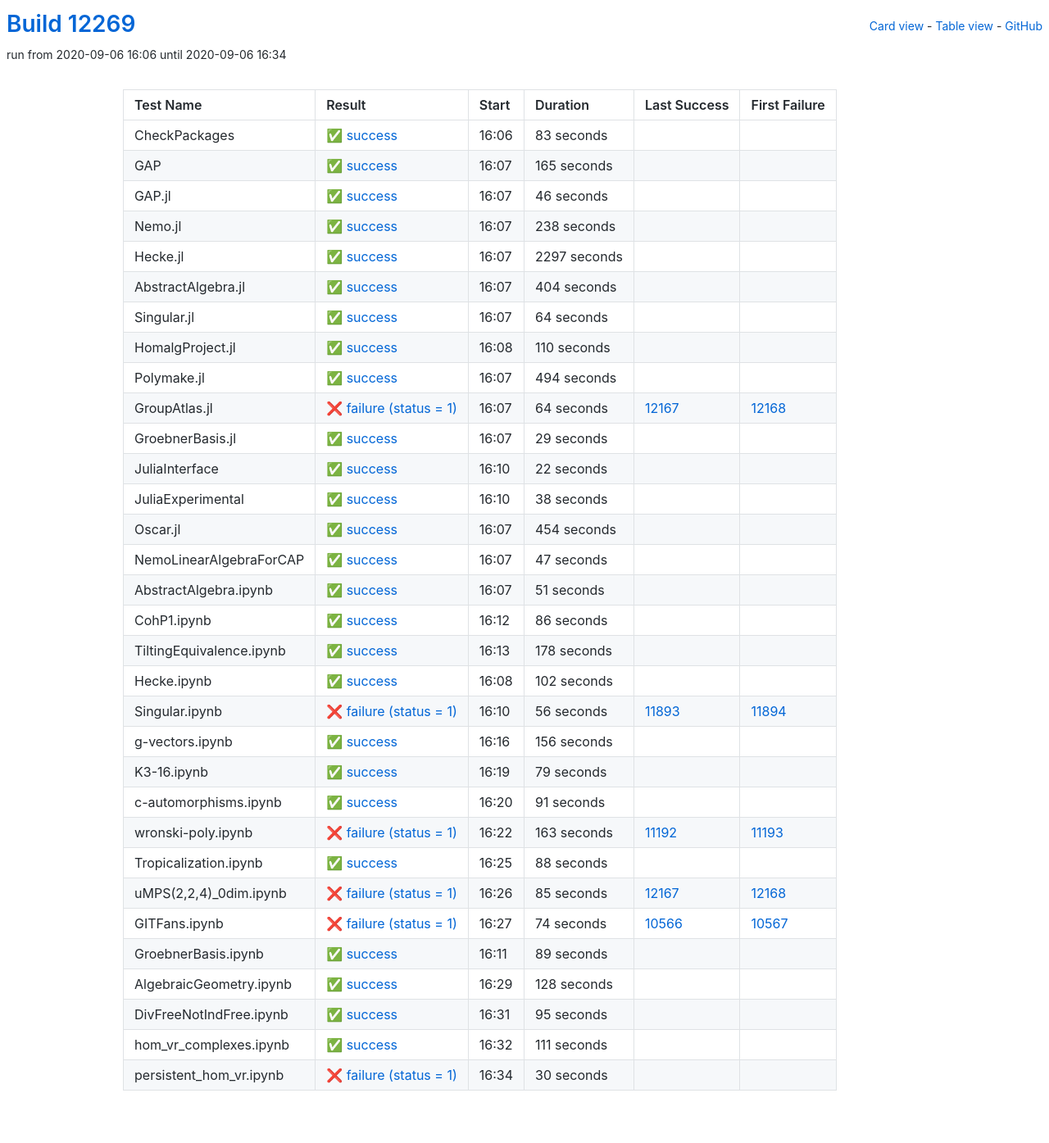
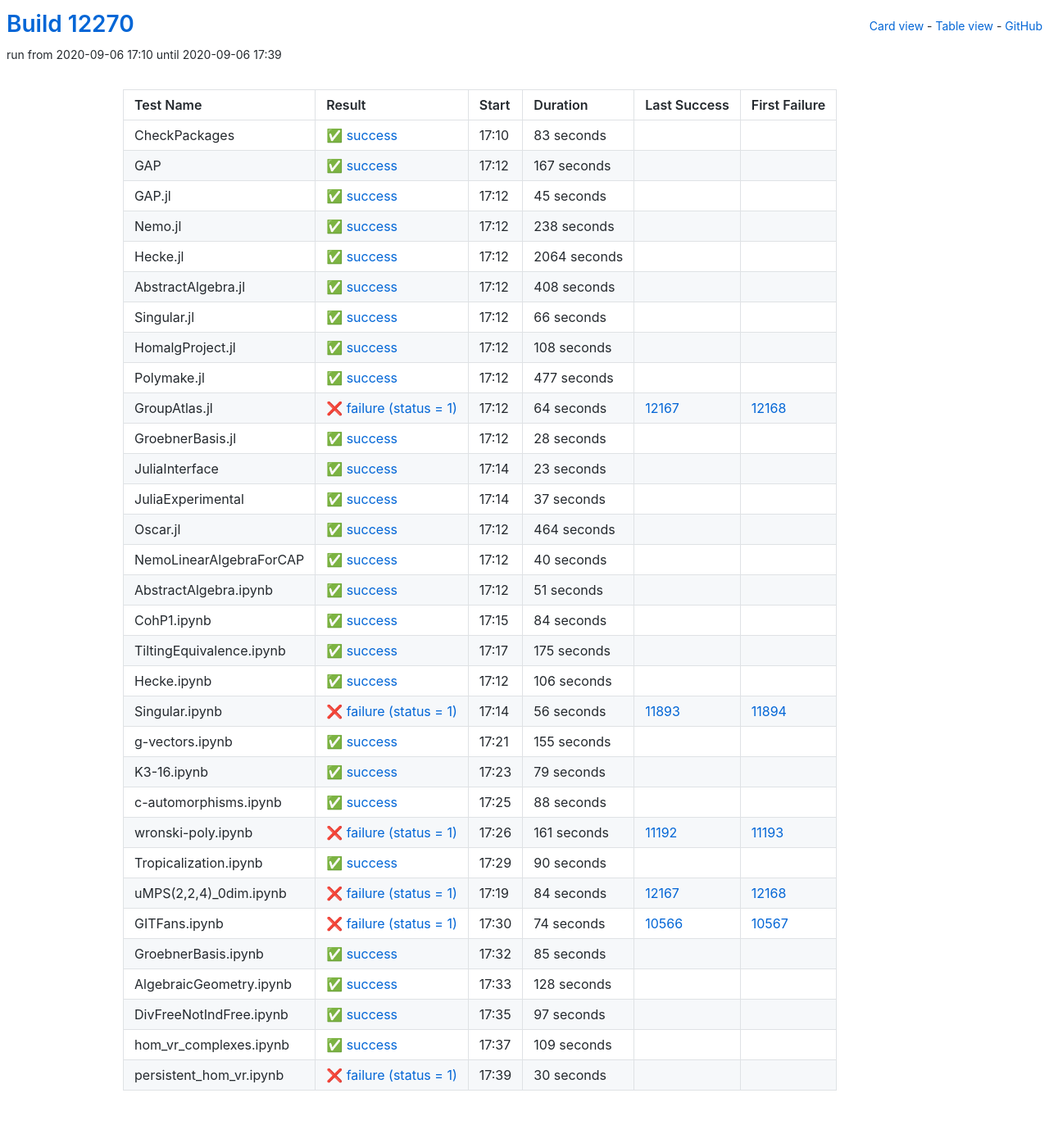
Before and after one commit to oscar-system/oscar-ci-status, a Jekyll site: the page built from table.html, in a window 1280 px wide. Shown: the whole page at 82% size. Built offline with Jekyll 4.4.1, drawn with Linux system fonts in a browser that asks for light colours.

Commit message:
Build #12270

```diff
--- a/_data/ci.yml
+++ b/_data/ci.yml
@@ -1,6 +1,6 @@
 ---
-build: 12269
-build_url: https://oscarci.mathematik.uni-kl.de/job/oscar/12269/
+build: 12270
+build_url: https://oscarci.mathematik.uni-kl.de/job/oscar/12270/
 job: oscar
 organization: oscar-system
 repo: oscar-ci-status
@@ -8,8 +8,8 @@
 tests:
 - name: CheckPackages
   id: checkpackages
-  log: https://oscarci.mathematik.uni-kl.de/job/oscar/12269/artifact/logs/build-12269/CheckPackages.log
-  start: 2020-09-06 16:06
+  log: https://oscarci.mathematik.uni-kl.de/job/oscar/12270/artifact/logs/build-12270/CheckPackages.log
+  start: 2020-09-06 17:10
   success: true
   exitcode: 0
   status: success
@@ -20,32 +20,32 @@
   first_failure_url:
 - name: GAP
   id: gap
-  log: https://oscarci.mathematik.uni-kl.de/job/oscar/12269/artifact/logs/build-12269/GAP.log
-  start: 2020-09-06 16:07
+  log: https://oscarci.mathematik.uni-kl.de/job/oscar/12270/artifact/logs/build-12270/GAP.log
+  start: 2020-09-06 17:12
   success: true
   exitcode: 0
   status: success
-  duration: 165
+  duration: 167
   last_success: false
   last_success_url:
   first_failure: false
   first_failure_url:
 - name: GAP.jl
   id: gap-jl
-  log: https://oscarci.mathematik.uni-kl.de/job/oscar/12269/artifact/logs/build-12269/GAP.jl.log
-  start: 2020-09-06 16:07
+  log: https://oscarci.mathematik.uni-kl.de/job/oscar/12270/artifact/logs/build-12270/GAP.jl.log
+  start: 2020-09-06 17:12
   success: true
   exitcode: 0
   status: success
-  duration: 46
+  duration: 45
   last_success: false
   last_success_url:
   first_failure: false
   first_failure_url:
 - name: Nemo.jl
   id: nemo-jl
-  log: https://oscarci.mathematik.uni-kl.de/job/oscar/12269/artifact/logs/build-12269/Nemo.jl.log
-  start: 2020-09-06 16:07
+  log: https://oscarci.mathematik.uni-kl.de/job/oscar/12270/artifact/logs/build-12270/Nemo.jl.log
+  start: 2020-09-06 17:12
   success: true
   exitcode: 0
   status: success
@@ -56,68 +56,68 @@
   first_failure_url:
 - name: Hecke.jl
   id: hecke-jl
-  log: https://oscarci.mathematik.uni-kl.de/job/oscar/12269/artifact/logs/build-12269/Hecke.jl.log
-  start: 2020-09-06 16:07
+  log: https://oscarci.mathematik.uni-kl.de/job/oscar/12270/artifact/logs/build-12270/Hecke.jl.log
+  start: 2020-09-06 17:12
   success: true
   exitcode: 0
   status: success
-  duration: 2297
+  duration: 2064
   last_success: false
   last_success_url:
   first_failure: false
   first_failure_url:
 - name: AbstractAlgebra.jl
   id: abstractalgebra-jl
-  log: https://oscarci.mathematik.uni-kl.de/job/oscar/12269/artifact/logs/build-12269/AbstractAlgebra.jl.log
-  start: 2020-09-06 16:07
+  log: https://oscarci.mathematik.uni-kl.de/job/oscar/12270/artifact/logs/build-12270/AbstractAlgebra.jl.log
+  start: 2020-09-06 17:12
   success: true
   exitcode: 0
   status: success
-  duration: 404
+  duration: 408
   last_success: false
   last_success_url:
   first_failure: false
   first_failure_url:
 - name: Singular.jl
   id: singular-jl
-  log: https://oscarci.mathematik.uni-kl.de/job/oscar/12269/artifact/logs/build-12269/Singular.jl.log
-  start: 2020-09-06 16:07
+  log: https://oscarci.mathematik.uni-kl.de/job/oscar/12270/artifact/logs/build-12270/Singular.jl.log
+  start: 2020-09-06 17:12
   success: true
   exitcode: 0
   status: success
-  duration: 64
+  duration: 66
   last_success: false
   last_success_url:
   first_failure: false
   first_failure_url:
 - name: HomalgProject.jl
   id: homalgproject-jl
-  log: https://oscarci.mathematik.uni-kl.de/job/oscar/12269/artifact/logs/build-12269/HomalgProject.jl.log
-  start: 2020-09-06 16:08
+  log: https://oscarci.mathematik.uni-kl.de/job/oscar/12270/artifact/logs/build-12270/HomalgProject.jl.log
+  start: 2020-09-06 17:12
   success: true
   exitcode: 0
   status: success
-  duration: 110
+  duration: 108
   last_success: false
   last_success_url:
   first_failure: false
   first_failure_url:
 - name: Polymake.jl
   id: polymake-jl
-  log: https://oscarci.mathematik.uni-kl.de/job/oscar/12269/artifact/logs/build-12269/Polymake.jl.log
-  start: 2020-09-06 16:07
+  log: https://oscarci.mathematik.uni-kl.de/job/oscar/12270/artifact/logs/build-12270/Polymake.jl.log
+  start: 2020-09-06 17:12
   success: true
   exitcode: 0
   status: success
-  duration: 494
+  duration: 477
   last_success: false
   last_success_url:
   first_failure: false
   first_failure_url:
 - name: GroupAtlas.jl
   id: groupatlas-jl
-  log: https://oscarci.mathematik.uni-kl.de/job/oscar/12269/artifact/logs/build-12269/GroupAtlas.jl.log
-  start: 2020-09-06 16:07
+  log: https://oscarci.mathematik.uni-kl.de/job/oscar/12270/artifact/logs/build-12270/GroupAtlas.jl.log
+  start: 2020-09-06 17:12
   success: false
   exitcode: 1
   status: failure
@@ -128,68 +128,68 @@
   first_failure_url: https://oscarci.mathematik.uni-kl.de/job/oscar/12168/
 - name: GroebnerBasis.jl
   id: groebnerbasis-jl
-  log: https://oscarci.mathematik.uni-kl.de/job/oscar/12269/artifact/logs/build-12269/GroebnerBasis.jl.log
-  start: 2020-09-06 16:07
+  log: https://oscarci.mathematik.uni-kl.de/job/oscar/12270/artifact/logs/build-12270/GroebnerBasis.jl.log
+  start: 2020-09-06 17:12
   success: true
   exitcode: 0
   status: success
-  duration: 29
+  duration: 28
   last_success: false
   last_success_url:
   first_failure: false
   first_failure_url:
 - name: JuliaInterface
   id: juliainterface
-  log: https://oscarci.mathematik.uni-kl.de/job/oscar/12269/artifact/logs/build-12269/JuliaInterface.log
-  start: 2020-09-06 16:10
+  log: https://oscarci.mathematik.uni-kl.de/job/oscar/12270/artifact/logs/build-12270/JuliaInterface.log
+  start: 2020-09-06 17:14
   success: true
   exitcode: 0
   status: success
-  duration: 22
+  duration: 23
   last_success: false
   last_success_url:
   first_failure: false
   first_failure_url:
 - name: JuliaExperimental
   id: juliaexperimental
-  log: https://oscarci.mathematik.uni-kl.de/job/oscar/12269/artifact/logs/build-12269/JuliaExperimental.log
-  start: 2020-09-06 16:10
+  log: https://oscarci.mathematik.uni-kl.de/job/oscar/12270/artifact/logs/build-12270/JuliaExperimental.log
+  start: 2020-09-06 17:14
   success: true
   exitcode: 0
   status: success
-  duration: 38
+  duration: 37
   last_success: false
   last_success_url:
   first_failure: false
   first_failure_url:
 - name: Oscar.jl
   id: oscar-jl
-  log: https://oscarci.mathematik.uni-kl.de/job/oscar/12269/artifact/logs/build-12269/Oscar.jl.log
-  start: 2020-09-06 16:07
+  log: https://oscarci.mathematik.uni-kl.de/job/oscar/12270/artifact/logs/build-12270/Oscar.jl.log
+  start: 2020-09-06 17:12
   success: true
   exitcode: 0
   status: success
-  duration: 454
+  duration: 464
   last_success: false
   last_success_url:
   first_failure: false
   first_failure_url:
 - name: NemoLinearAlgebraForCAP
   id: nemolinearalgebraforcap
-  log: https://oscarci.mathematik.uni-kl.de/job/oscar/12269/artifact/logs/build-12269/NemoLinearAlgebraForCAP.log
-  start: 2020-09-06 16:07
+  log: https://oscarci.mathematik.uni-kl.de/job/oscar/12270/artifact/logs/build-12270/NemoLinearAlgebraForCAP.log
+  start: 2020-09-06 17:12
   success: true
   exitcode: 0
   status: success
-  duration: 47
+  duration: 40
   last_success: false
   last_success_url:
   first_failure: false
   first_failure_url:
 - name: AbstractAlgebra.ipynb
   id: abstractalgebra-ipynb
-  log: https://oscarci.mathematik.uni-kl.de/job/oscar/12269/artifact/logs/build-12269/AbstractAlgebra.ipynb.log
-  start: 2020-09-06 16:07
+  log: https://oscarci.mathematik.uni-kl.de/job/oscar/12270/artifact/logs/build-12270/AbstractAlgebra.ipynb.log
+  start: 2020-09-06 17:12
   success: true
   exitcode: 0
   status: success
@@ -200,44 +200,44 @@
   first_failure_url:
 - name: CohP1.ipynb
   id: cohp1-ipynb
-  log: https://oscarci.mathematik.uni-kl.de/job/oscar/12269/artifact/logs/build-12269/CohP1.ipynb.log
-  start: 2020-09-06 16:12
+  log: https://oscarci.mathematik.uni-kl.de/job/oscar/12270/artifact/logs/build-12270/CohP1.ipynb.log
+  start: 2020-09-06 17:15
   success: true
   exitcode: 0
   status: success
-  duration: 86
+  duration: 84
   last_success: false
   last_success_url:
   first_failure: false
   first_failure_url:
 - name: TiltingEquivalence.ipynb
   id: tiltingequivalence-ipynb
-  log: https://oscarci.mathematik.uni-kl.de/job/oscar/12269/artifact/logs/build-12269/TiltingEquivalence.ipynb.log
-  start: 2020-09-06 16:13
+  log: https://oscarci.mathematik.uni-kl.de/job/oscar/12270/artifact/logs/build-12270/TiltingEquivalence.ipynb.log
+  start: 2020-09-06 17:17
   success: true
   exitcode: 0
   status: success
-  duration: 178
+  duration: 175
   last_success: false
   last_success_url:
   first_failure: false
   first_failure_url:
 - name: Hecke.ipynb
   id: hecke-ipynb
-  log: https://oscarci.mathematik.uni-kl.de/job/oscar/12269/artifact/logs/build-12269/Hecke.ipynb.log
-  start: 2020-09-06 16:08
+  log: https://oscarci.mathematik.uni-kl.de/job/oscar/12270/artifact/logs/build-12270/Hecke.ipynb.log
+  start: 2020-09-06 17:12
   success: true
   exitcode: 0
   status: success
-  duration: 102
+  duration: 106
   last_success: false
   last_success_url:
   first_failure: false
   first_failure_url:
 - name: Singular.ipynb
   id: singular-ipynb
-  log: https://oscarci.mathematik.uni-kl.de/job/oscar/12269/artifact/logs/build-12269/Singular.ipynb.log
-  start: 2020-09-06 16:10
+  log: https://oscarci.mathematik.uni-kl.de/job/oscar/12270/artifact/logs/build-12270/Singular.ipynb.log
+  start: 2020-09-06 17:14
   success: false
   exitcode: 1
   status: failure
@@ -248,20 +248,20 @@
   first_failure_url: https://oscarci.mathematik.uni-kl.de/job/oscar/11894/
 - name: g-vectors.ipynb
   id: g-vectors-ipynb
-  log: https://oscarci.mathematik.uni-kl.de/job/oscar/12269/artifact/logs/build-12269/g-vectors.ipynb.log
-  start: 2020-09-06 16:16
+  log: https://oscarci.mathematik.uni-kl.de/job/oscar/12270/artifact/logs/build-12270/g-vectors.ipynb.log
+  start: 2020-09-06 17:21
   success: true
   exitcode: 0
   status: success
-  duration: 156
+  duration: 155
   last_success: false
   last_success_url:
   first_failure: false
   first_failure_url:
 - name: K3-16.ipynb
   id: k3-16-ipynb
-  log: https://oscarci.mathematik.uni-kl.de/job/oscar/12269/artifact/logs/build-12269/K3-16.ipynb.log
-  start: 2020-09-06 16:19
+  log: https://oscarci.mathematik.uni-kl.de/job/oscar/12270/artifact/logs/build-12270/K3-16.ipynb.log
+  start: 2020-09-06 17:23
   success: true
   exitcode: 0
   status: success
@@ -272,32 +272,8 @@
   first_failure_url:
 - name: c-automorphisms.ipynb
   id: c-automorphisms-ipynb
-  log: https://oscarci.mathematik.uni-kl.de/job/oscar/12269/artifact/logs/build-12269/c-automorphisms.ipynb.log
-  start: 2020-09-06 16:20
-  success: true
-  exitcode: 0
-  status: success
-  duration: 91
-  last_success: false
-  last_success_url:
-  first_failure: false
-  first_failure_url:
-- name: wronski-poly.ipynb
-  id: wronski-poly-ipynb
-  log: https://oscarci.mathematik.uni-kl.de/job/oscar/12269/artifact/logs/build-12269/wronski-poly.ipynb.log
-  start: 2020-09-06 16:22
-  success: false
-  exitcode: 1
-  status: failure
-  duration: 163
-  last_success: 11192
-  last_success_url: https://oscarci.mathematik.uni-kl.de/job/oscar/11192/
-  first_failure: 11193
-  first_failure_url: https://oscarci.mathematik.uni-kl.de/job/oscar/11193/
-- name: Tropicalization.ipynb
-  id: tropicalization-ipynb
-  log: https://oscarci.mathematik.uni-kl.de/job/oscar/12269/artifact/logs/build-12269/Tropicalization.ipynb.log
-  start: 2020-09-06 16:25
+  log: https://oscarci.mathematik.uni-kl.de/job/oscar/12270/artifact/logs/build-12270/c-automorphisms.ipynb.log
+  start: 2020-09-06 17:25
   success: true
   exitcode: 0
   status: success
@@ -306,22 +282,46 @@
   last_success_url:
   first_failure: false
   first_failure_url:
-- name: uMPS(2,2,4)_0dim.ipynb
-  id: umps-2-2-4-0dim-ipynb
-  log: https://oscarci.mathematik.uni-kl.de/job/oscar/12269/artifact/logs/build-12269/uMPS-2-2-4-_0dim.ipynb.log
-  start: 2020-09-06 16:26
+- name: wronski-poly.ipynb
+  id: wronski-poly-ipynb
+  log: https://oscarci.mathematik.uni-kl.de/job/oscar/12270/artifact/logs/build-12270/wronski-poly.ipynb.log
+  start: 2020-09-06 17:26
   success: false
   exitcode: 1
   status: failure
-  duration: 85
+  duration: 161
+  last_success: 11192
+  last_success_url: https://oscarci.mathematik.uni-kl.de/job/oscar/11192/
+  first_failure: 11193
+  first_failure_url: https://oscarci.mathematik.uni-kl.de/job/oscar/11193/
+- name: Tropicalization.ipynb
+  id: tropicalization-ipynb
+  log: https://oscarci.mathematik.uni-kl.de/job/oscar/12270/artifact/logs/build-12270/Tropicalization.ipynb.log
+  start: 2020-09-06 17:29
+  success: true
+  exitcode: 0
+  status: success
+  duration: 90
+  last_success: false
+  last_success_url:
+  first_failure: false
+  first_failure_url:
+- name: uMPS(2,2,4)_0dim.ipynb
+  id: umps-2-2-4-0dim-ipynb
+  log: https://oscarci.mathematik.uni-kl.de/job/oscar/12270/artifact/logs/build-12270/uMPS-2-2-4-_0dim.ipynb.log
+  start: 2020-09-06 17:19
+  success: false
+  exitcode: 1
+  status: failure
+  duration: 84
   last_success: 12167
   last_success_url: https://oscarci.mathematik.uni-kl.de/job/oscar/12167/
   first_failure: 12168
   first_failure_url: https://oscarci.mathematik.uni-kl.de/job/oscar/12168/
 - name: GITFans.ipynb
   id: gitfans-ipynb
-  log: https://oscarci.mathematik.uni-kl.de/job/oscar/12269/artifact/logs/build-12269/GITFans.ipynb.log
-  start: 2020-09-06 16:27
+  log: https://oscarci.mathematik.uni-kl.de/job/oscar/12270/artifact/logs/build-12270/GITFans.ipynb.log
+  start: 2020-09-06 17:30
   success: false
   exitcode: 1
   status: failure
@@ -332,20 +332,20 @@
   first_failure_url: https://oscarci.mathematik.uni-kl.de/job/oscar/10567/
 - name: GroebnerBasis.ipynb
   id: groebnerbasis-ipynb
-  log: https://oscarci.mathematik.uni-kl.de/job/oscar/12269/artifact/logs/build-12269/GroebnerBasis.ipynb.log
-  start: 2020-09-06 16:11
+  log: https://oscarci.mathematik.uni-kl.de/job/oscar/12270/artifact/logs/build-12270/GroebnerBasis.ipynb.log
+  start: 2020-09-06 17:32
   success: true
   exitcode: 0
   status: success
-  duration: 89
+  duration: 85
   last_success: false
   last_success_url:
   first_failure: false
   first_failure_url:
 - name: AlgebraicGeometry.ipynb
   id: algebraicgeometry-ipynb
-  log: https://oscarci.mathematik.uni-kl.de/job/oscar/12269/artifact/logs/build-12269/AlgebraicGeometry.ipynb.log
-  start: 2020-09-06 16:29
+  log: https://oscarci.mathematik.uni-kl.de/job/oscar/12270/artifact/logs/build-12270/AlgebraicGeometry.ipynb.log
+  start: 2020-09-06 17:33
   success: true
   exitcode: 0
   status: success
@@ -356,32 +356,32 @@
   first_failure_url:
 - name: DivFreeNotIndFree.ipynb
   id: divfreenotindfree-ipynb
-  log: https://oscarci.mathematik.uni-kl.de/job/oscar/12269/artifact/logs/build-12269/DivFreeNotIndFree.ipynb.log
-  start: 2020-09-06 16:31
+  log: https://oscarci.mathematik.uni-kl.de/job/oscar/12270/artifact/logs/build-12270/DivFreeNotIndFree.ipynb.log
+  start: 2020-09-06 17:35
   success: true
   exitcode: 0
   status: success
-  duration: 95
+  duration: 97
   last_success: false
   last_success_url:
   first_failure: false
   first_failure_url:
 - name: hom_vr_complexes.ipynb
   id: hom-vr-complexes-ipynb
-  log: https://oscarci.mathematik.uni-kl.de/job/oscar/12269/artifact/logs/build-12269/hom_vr_complexes.ipynb.log
-  start: 2020-09-06 16:32
+  log: https://oscarci.mathematik.uni-kl.de/job/oscar/12270/artifact/logs/build-12270/hom_vr_complexes.ipynb.log
+  start: 2020-09-06 17:37
   success: true
   exitcode: 0
   status: success
-  duration: 111
+  duration: 109
   last_success: false
   last_success_url:
   first_failure: false
   first_failure_url:
 - name: persistent_hom_vr.ipynb
   id: persistent-hom-vr-ipynb
-  log: https://oscarci.mathematik.uni-kl.de/job/oscar/12269/artifact/logs/build-12269/persistent_hom_vr.ipynb.log
-  start: 2020-09-06 16:34
+  log: https://oscarci.mathematik.uni-kl.de/job/oscar/12270/artifact/logs/build-12270/persistent_hom_vr.ipynb.log
+  start: 2020-09-06 17:39
   success: false
   exitcode: 1
   status: failure
```
Also changed, not shown: README.md.
